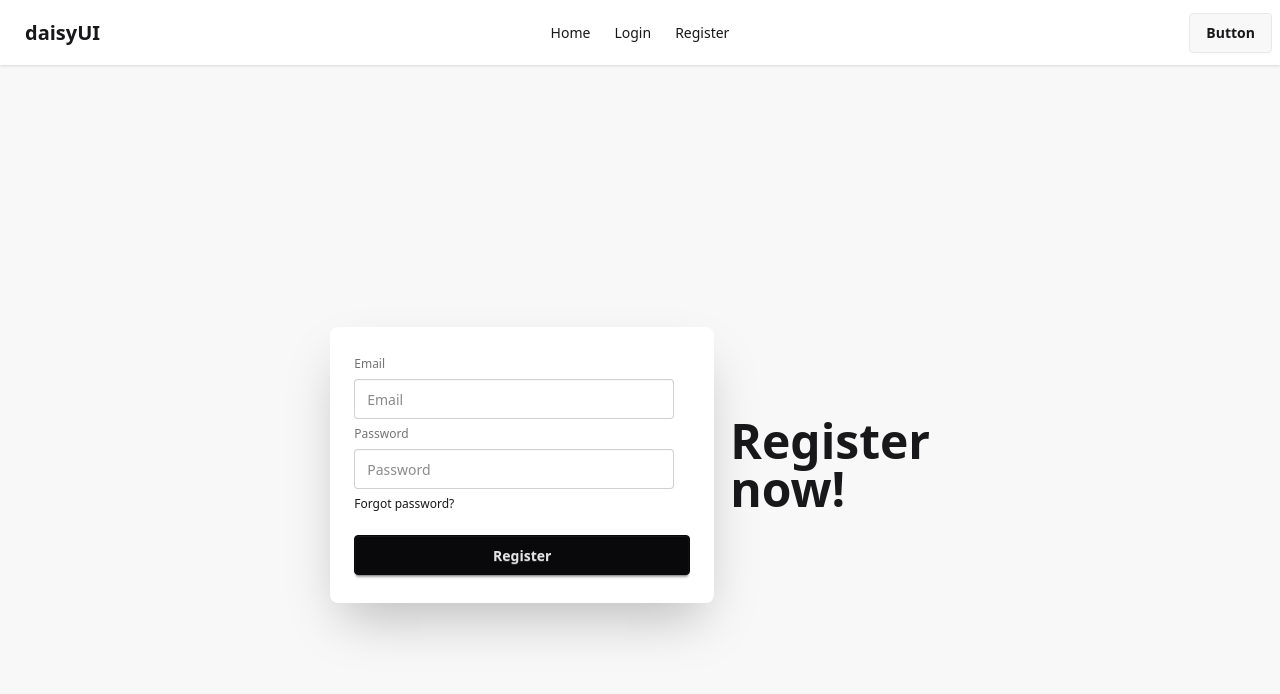
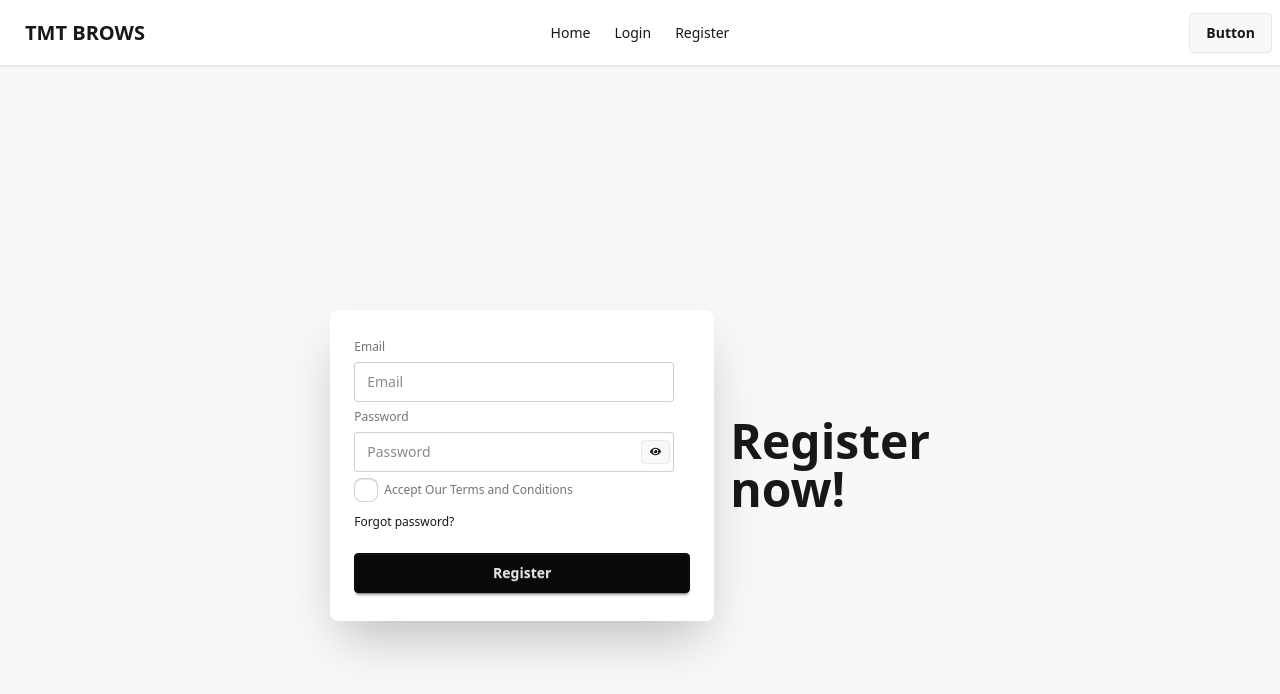
Before and after one commit to MasumRezaMunna/Firebase-Updated, a React (Vite) app: page /register in a window 1280 px wide. Shown: the top 694 px of the page. Built offline with nearby package versions, Linux system fonts and the light colour scheme.

Commit message:
toggle Show password and Accept terms and conditions

```diff
--- a/package.json
+++ b/package.json
@@ -14,6 +14,7 @@
     "firebase": "^12.4.0",
     "react": "^19.1.1",
     "react-dom": "^19.1.1",
+    "react-icons": "^5.5.0",
     "react-router": "^7.9.4",
     "tailwindcss": "^4.1.16"
   },
--- a/src/components/NavBar/NavBar.jsx
+++ b/src/components/NavBar/NavBar.jsx
@@ -44,7 +44,7 @@ const NavBar = () => {
            {links}
           </ul>
         </div>
-        <a className="btn btn-ghost text-xl">daisyUI</a>
+        <a className="btn btn-ghost text-xl">TMT BROWS</a>
       </div>
       <div className="navbar-center hidden lg:flex">
         <ul className="menu menu-horizontal px-1">
--- a/src/components/Register/Register.jsx
+++ b/src/components/Register/Register.jsx
@@ -1,74 +1,106 @@
-import { createUserWithEmailAndPassword } from 'firebase/auth';
-import React, { useState } from 'react';
-import { auth } from '../../firebase/firebase.init';
+import { createUserWithEmailAndPassword } from "firebase/auth";
+import React, { useState } from "react";
+import { auth } from "../../firebase/firebase.init";
+import { FaEye, FaEyeSlash } from "react-icons/fa";
 
 const Register = () => {
   const [success, setSuccess] = useState(false);
-    const [error, setError] = useState('')
+  const [error, setError] = useState("");
+  const [showPassword, setShowPassword] = useState(false);
 
   const handleRegister = (event) => {
     event.preventDefault();
     const email = event.target.email.value;
     const password = event.target.password.value;
-        console.log('register click', email, password)
+    console.log("register click", email, password);
 
     const length6Pattern = /^.{6,}$/;
     const casePattern = /^(?=.*[a-z])(?=.*[A-Z]).+$/;
     const specialCharPattern = /^(?=.*[!@#$%^&*(),.?":{}|<>]).+$/;
 
-        if(!length6Pattern.test(password)){
-            console.log('password didnt match');
-            setError('password must be 6 character or longer');
+    if (!length6Pattern.test(password)) {
+      console.log("password didnt match");
+      setError("password must be 6 character or longer");
       return;
-        }
-        else if (!casePattern.test(password)){
-            setError('password must have at least one uppercase and one lower case character')
+    } else if (!casePattern.test(password)) {
+      setError(
+        "password must have at least one uppercase and one lower case character"
+      );
       return;
-        }
-        else if(!specialCharPattern.test(password)){
-            setError('password must contain at least one special character (e.g. ! @ # $ % ^ & *).')
+    } else if (!specialCharPattern.test(password)) {
+      setError(
+        "password must contain at least one special character (e.g. ! @ # $ % ^ & *)."
+      );
       return;
     }
 
-        setError('');
+    setError("");
     setSuccess(false);
 
     createUserWithEmailAndPassword(auth, email, password)
-        .then(result => {
-            console.log('after creation of a new user',result.user);
+      .then((result) => {
+        console.log("after creation of a new user", result.user);
         setSuccess(true);
         event.target.reset();
       })
-        .catch(error => {
-            console.log('error happened',error)
+      .catch((error) => {
+        console.log("error happened", error);
         setError(error.message);
-        })
-    }
+      });
+  };
+
+  const handleTogglePasswordShow = (event) => {
+    event.preventDefault();
+    setShowPassword(!showPassword);
+  };
 
   return (
     <div className="hero bg-base-200 min-h-screen">
       <div className="hero-content flex-col lg:flex-row-reverse">
         <div className="text-center lg:text-left">
           <h1 className="text-5xl font-bold">Register now!</h1>
-
         </div>
         <div className="card bg-base-100 w-full max-w-sm shrink-0 shadow-2xl">
           <div className="card-body">
             <form onSubmit={handleRegister}>
               <fieldset className="fieldset">
                 <label className="label">Email</label>
-          <input type="email" name='email' className="input" placeholder="Email" />
+                <input
+                  type="email"
+                  name="email"
+                  className="input"
+                  placeholder="Email"
+                />
                 <label className="label">Password</label>
-          <input type="password" name='password' className="input" placeholder="Password" />
-          <div><a className="link link-hover">Forgot password?</a></div>
+                <div className="relative">
+                  <input
+                    type={showPassword ? "text" : "password"}
+                    name="password"
+                    className="input"
+                    placeholder="Password"
+                  />
+                  <button
+                    onClick={handleTogglePasswordShow}
+                    className="btn btn-xs top-2 right-5 absolute"
+                  >
+                    {showPassword ? <FaEyeSlash></FaEyeSlash> : <FaEye></FaEye>}
+                  </button>
+                </div>
+                <div>
+                  <label class="label">
+                    <input type="checkbox" class="checkbox" />
+                    Accept Our Terms and Conditions
+                  </label>
+                </div>
+                <div>
+                  <a className="link link-hover">Forgot password?</a>
+                </div>
                 <button className="btn btn-neutral mt-4">Register</button>
               </fieldset>
-            {
-                success && <p className='text-green-500'>Account created successfully!</p>
-            }
-            {
-                error && <p className='text-red-500'>{error}</p>
-            }
+              {success && (
+                <p className="text-green-500">Account created successfully!</p>
+              )}
+              {error && <p className="text-red-500">{error}</p>}
             </form>
           </div>
         </div>
```
Also changed, not shown: 1 other file (tests, documents, lock files or other folders). Lines whose indentation alone changed are shown as unchanged.
